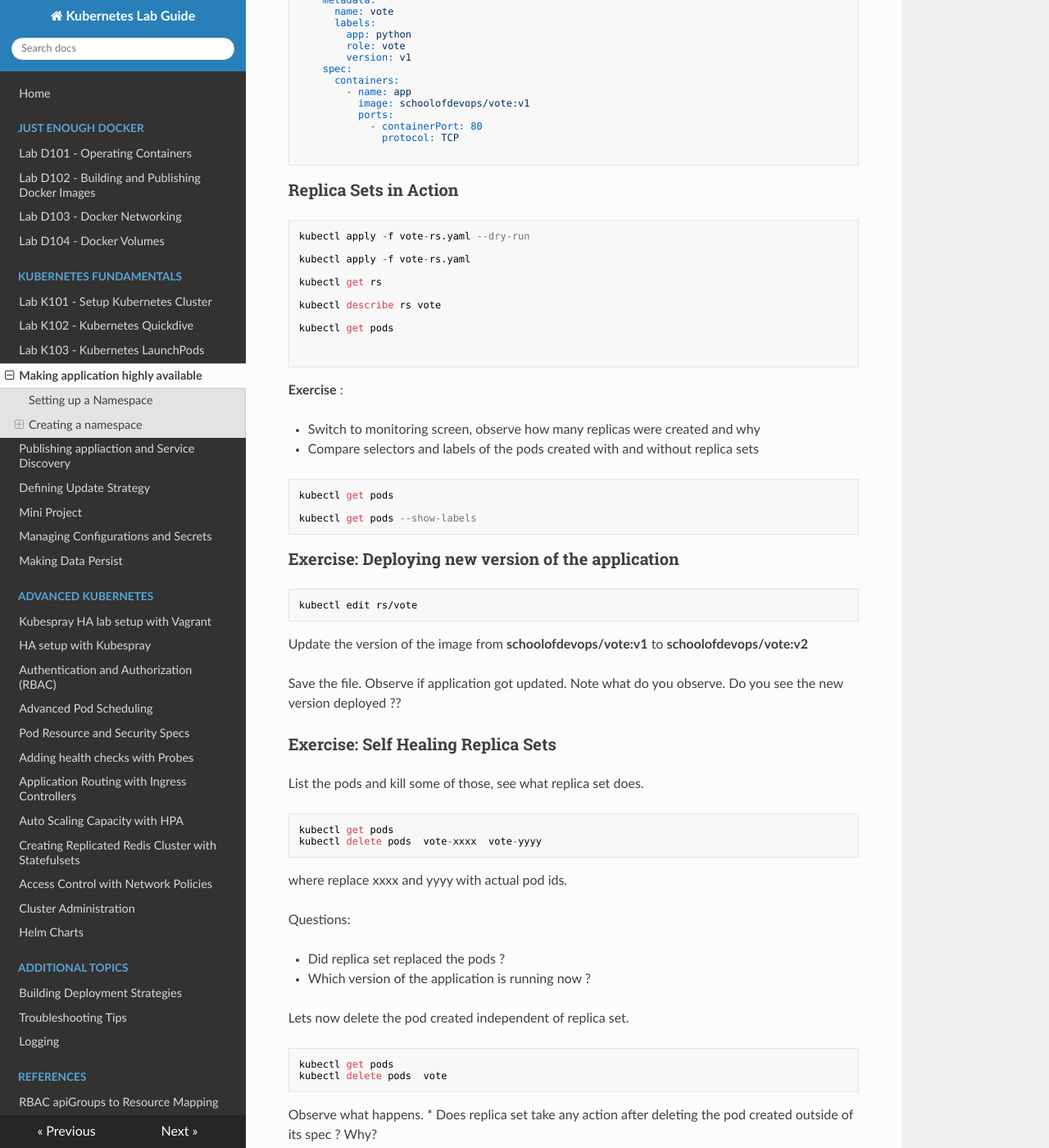
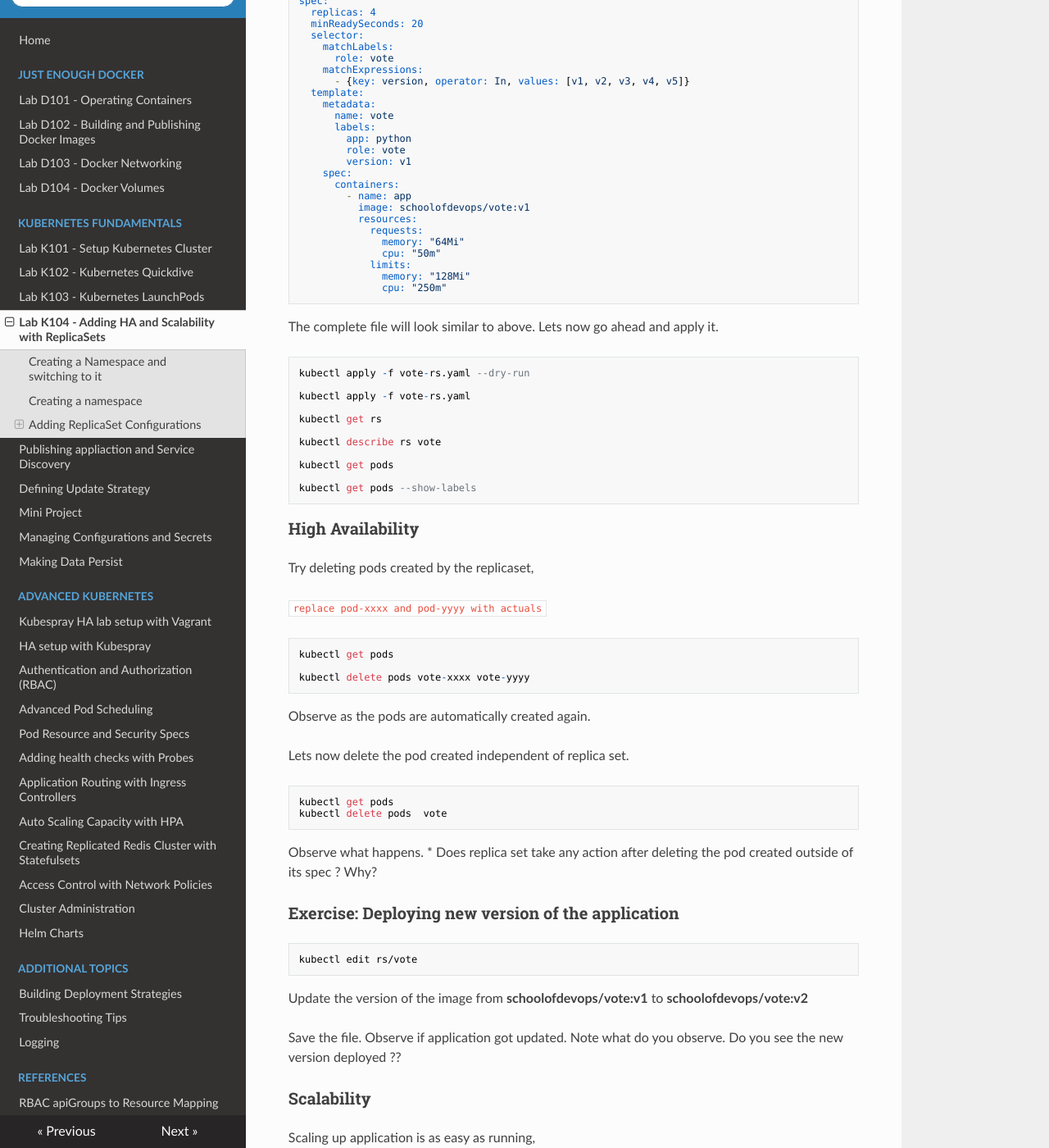
Before and after one commit to schoolofdevops/kubernetes-labguide, an MkDocs documentation site: the page built from chapters/replication.md, in a window 1280 px wide and 1400 px high, scrolled down 2411 px. Shown: the whole window at 82% size. Built offline with MkDocs 1.6.1, drawn with Linux system fonts in a browser that asks for light colours; nearby versions of some CDN libraries; old or Windows-style settings are respelled for this version of MkDocs; some of the changed text lies outside the part shown.

Commit message:
- rs update in progress - moved docker labs outside

````diff
--- a/chapters/replication.md
+++ b/chapters/replication.md
@@ -1,5 +1,5 @@
 
-# Making application high available with Replication Controllers
+# Lab K104 - Adding HA and Scalability with ReplicaSets
 
 If you are not running a monitoring screen, start it in a new terminal with the following command.
 
@@ -8,12 +8,7 @@ watch -n 1 kubectl get  pod,deploy,rs,svc
 ```
 
 
-```
-kubectl delete pod vote
-```
-
-
-### Setting up a Namespace
+### Creating a Namespace and switching to it
 
 
 
@@ -31,47 +26,35 @@ Namespaces offers separation of resources running on the same physical infrastru
 
 Lets create a namespace called **instavote**
 
+```
+kubectl get ns
 
+kubectl create namespace instavote
+
+kubectl get ns
 
 ```
-cd projects/instavote
-cat instavote-ns.yaml
+And switch to it
+
 ```
 
-[output]
-```
-kind: Namespace
-apiVersion: v1
-metadata:
-  name: instavote
-```
-
-Lets create a namespace
-
-```
-kubectl get ns
-kubectl apply -f instavote-ns.yaml
-
-kubectl get ns
-```
-
-
-
-And switch to it
-```
 kubectl config --help
 
 kubectl config get-contexts
 
 kubectl config current-context
 
-kubectl config set-context $(kubectl config current-context) --namespace=instavote
+kubectl config set-context --help
+
+kubectl config set-context --current --namespace=instavote
+
+kubectl config get-contexts
 
 kubectl config view
 
-kubectl config get-contexts
 
 ```
+
 
 **Exercise**: Go back to the monitoring screen and observe what happens after switching the namespace.
 
@@ -83,8 +66,9 @@ cd k8s-code/pods
 kubectl apply -f vote-pod.yaml
 
 kubectl get pods
-cd ../projects/instavote/dev/
 ```
+
+## Adding ReplicaSet Configurations
 
 Lets now write the spec for the Rplica Set. This is going to mainly contain,
 
@@ -94,43 +78,24 @@ Lets now write the spec for the Rplica Set. This is going to mainly contain,
   * minReadySeconds
 
 
+From here on, we would switch to the project and environment specific path and work from there.
 
-*file: vote-rs.yaml*
 
 ```
-apiVersion: apps/v1
-kind: ReplicaSet
-metadata:
-  name: vote
-spec:
-  replicas: 5
-  minReadySeconds: 20
-  selector:
-    matchLabels:
-      role: vote
-    matchExpressions:
-      - {key: version, operator: In, values: [v1, v2, v3]}
-  template:
+cd projects/instavote/dev
+
 ```
 
 
-Lets now add the metadata and spec from pod spec defined in vote-pod.yaml. And with that, the Replica Set Spec changes to
-
-*file: vote-rs.yaml*
+`edit file: vote-rs.yaml`
 
 ```
-apiVersion: apps/v1
-kind: ReplicaSet
+apiVersion: xxx
+kind: xxx
 metadata:
-  name: vote
+  xxx
 spec:
-  replicas: 5
-  minReadySeconds: 20
-  selector:
-    matchLabels:
-      role: vote
-    matchExpressions:
-      - {key: version, operator: In, values: [v1, v2, v3]}
+  xxx
   template:
     metadata:
       name: vote
@@ -142,13 +107,55 @@ spec:
       containers:
         - name: app
           image: schoolofdevops/vote:v1
-          ports:
-            - containerPort: 80
-              protocol: TCP
+          resources:
+            requests:
+              memory: "64Mi"
+              cpu: "50m"
+            limits:
+              memory: "128Mi"
+              cpu: "250m"
+```
+
+Above file already containts the spec that you had written for the pod. You would observe its already been added as part of *spec.template* for replicaset.
+
+Lets now add the details specific to replicaset.
+
+*file: vote-rs.yaml*
 
 ```
+apiVersion: apps/v1
+kind: ReplicaSet
+metadata:
+  name: vote
+spec:
+  replicas: 4
+  minReadySeconds: 20
+  selector:
+    matchLabels:
+      role: vote
+    matchExpressions:
+      - {key: version, operator: In, values: [v1, v2, v3, v4, v5]}
+  template:
+    metadata:
+      name: vote
+      labels:
+        app: python
+        role: vote
+        version: v1
+    spec:
+      containers:
+        - name: app
+          image: schoolofdevops/vote:v1
+          resources:
+            requests:
+              memory: "64Mi"
+              cpu: "50m"
+            limits:
+              memory: "128Mi"
+              cpu: "250m"
+```
 
-### Replica Sets in Action
+The complete file will look similar to above. Lets now go ahead and apply it.
 
 
 ```
@@ -162,19 +169,31 @@ kubectl describe rs vote
 
 kubectl get pods
 
-
+kubectl get pods --show-labels
 ```
 
-**Exercise** :
+### High Availability
 
-  * Switch to monitoring screen, observe how many replicas were created  and why
-  * Compare selectors and labels of the pods created with and without replica sets
+Try deleting pods created by the replicaset,
+
+`replace pod-xxxx and pod-yyyy with actuals`
+```
+kubectl get pods
+
+kubectl delete pods vote-xxxx vote-yyyy
+```
+Observe as the pods are automatically created again.
+
+
+Lets now delete the pod created independent of replica set.
 
 ```
 kubectl get pods
+kubectl delete pods  vote
+```
 
-kubectl get pods --show-labels
-```
+Observe what happens.
+  * Does replica set take any action after deleting the pod created outside of its spec ? Why?
 
 ### Exercise: Deploying new version of the application
 
@@ -188,28 +207,12 @@ Update the version of the image from **schoolofdevops/vote:v1** to **schoolofdev
 Save the file. Observe if application got updated. Note what do you observe. Do you see the new version deployed ??
 
 
-### Exercise: Self Healing Replica Sets
+### Scalability
 
-List the pods and kill some of those, see what replica set does.
+Scaling up application is as easy as running,
 
 ```
+kubectl scale --replicas=8 rs/vote
+
 kubectl get pods
-kubectl delete pods  vote-xxxx  vote-yyyy
 ```
-
-where replace xxxx and yyyy with actual pod ids.
-
-Questions:
-
-  * Did replica set replaced the pods ?
-  * Which version of the application is running now ?
-
-
-Lets now delete the pod created independent of replica set.
-```
-kubectl get pods
-kubectl delete pods  vote
-```
-
-Observe what happens.
-  * Does replica set take any action after deleting the pod created outside of its spec ? Why?
--- a/mkdocs.yml
+++ b/mkdocs.yml
@@ -2,15 +2,15 @@ site_name: Kubernetes Lab Guide
 pages:
   - Home: "index.md"
   - Just Enough Docker:
-     - Lab D101 - Operating Containers: "docker/operating-containers.md"
-     - Lab D102 - Building and Publishing Docker Images: "docker/dockerizing-voteapp.md"
-     - Lab D103 - Docker Networking: "docker/docker-networking.md"
-     - Lab D104 - Docker Volumes: "docker/docker-volumes.md"
+     - Lab D101 - Operating Containers: "operating-containers.md"
+     - Lab D102 - Building and Publishing Docker Images: "dockerizing-voteapp.md"
+     - Lab D103 - Docker Networking: "docker-networking.md"
+     - Lab D104 - Docker Volumes: "docker-volumes.md"
   - Kubernetes Fundamentals:
      - Lab K101 - Setup Kubernetes Cluster: "3_install_kubernetes.md"
      - Lab K102 - Kubernetes Quickdive: "quickdive.md"
      - Lab K103 - Kubernetes LaunchPods: "5-vote-deploying_pods.md"
-     - Making application highly available: "replication.md"
+     - Lab K104 - Adding HA and Scalability with ReplicaSets: "replication.md"
      - Publishing appliaction and Service Discovery: "7-vote-exposing_app_with_service.md"
      - Defining Update Strategy: "6-vote-kubernetes_deployment.md"
      - Mini Project: "11_deploying_sample_app.md"
````
Also changed, not shown: chapters/docker-networking.md (renamed from chapters/docker/docker-networking.md), chapters/docker-volumes.md (renamed from chapters/docker/docker-volumes.md), chapters/dockerizing-voteapp.md (renamed from chapters/docker/dockerizing-voteapp.md), chapters/operating-containers.md (renamed from chapters/docker/operating-containers.md).
